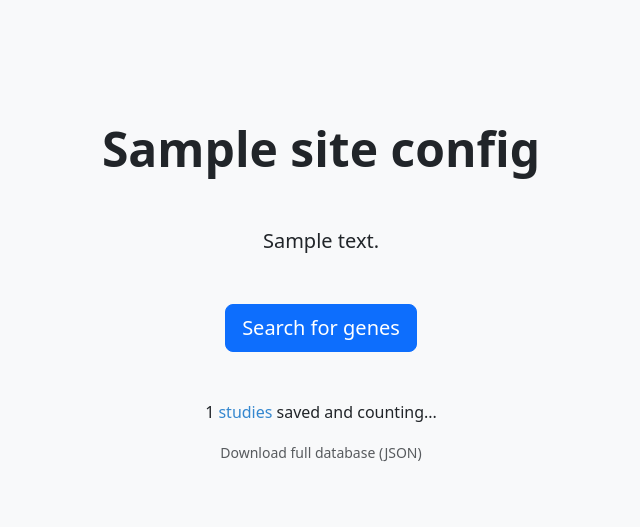
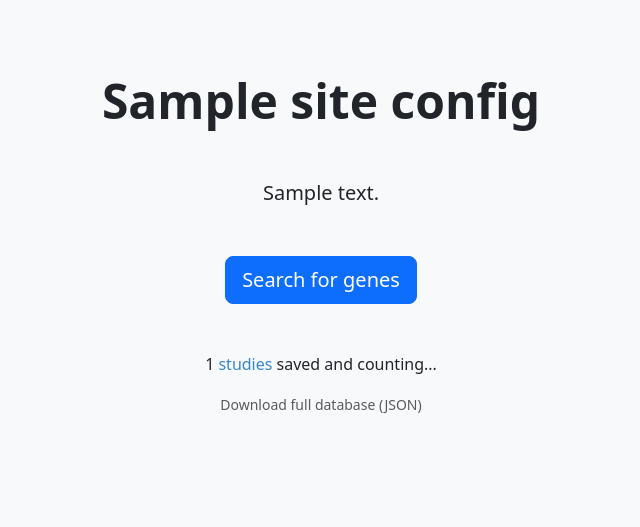
Before and after one commit to ruvilonix/sick-genes, a Django app: template sickgenes/templates/sickgenes/home.html in a window 1280 px wide. Shown: the part 56-583 px from the top of the page, without its empty margins (319-959 px from the left). Run offline with Django 5.2, Linux system fonts and the light colour scheme; the template is opened without the code that fills it: most values are stand-ins (such as "Sample title", 1, 10 or a date in 2020).

Commit message:
remove padding at top of homepage

```diff
--- a/sickgenes/templates/sickgenes/home.html
+++ b/sickgenes/templates/sickgenes/home.html
@@ -5,7 +5,7 @@
 {% block content %}
 
 <div class="p-5 mb-4 bg-light container rounded-3 mt-4">
-    <div class="container-fluid py-5 text-center">
+    <div class="container-fluid text-center">
         <h1 class="display-5 fw-bold">{{ site_config.site_name }}</h1>
         <p class="fs-5 mt-5">{{ home_page_description|safe }}</p>
 
```
